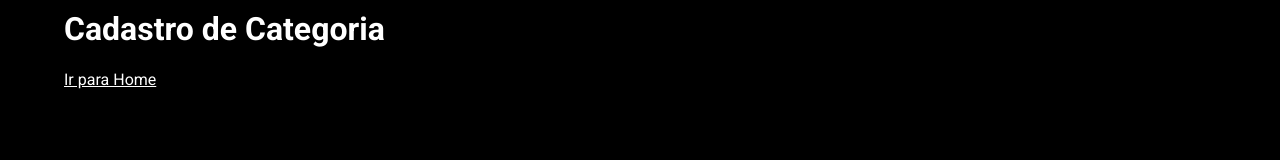
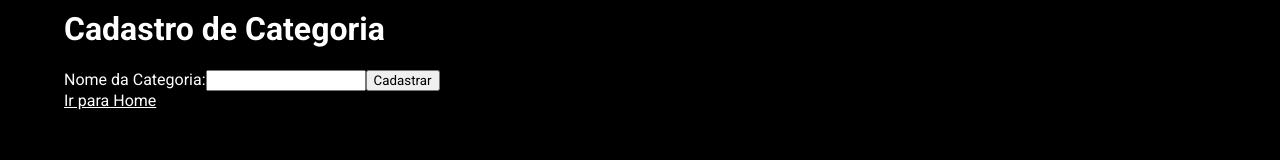
Before and after one commit to e-henrry/appflix, a React (Create React App) app: page /cadastro/categoria in a window 1280 px wide. Shown: the part 155-315 px from the top of the page. Built offline with nearby package versions, Linux system fonts and the light colour scheme.

Commit message:
Commit de Arquivos Dois

```diff
--- a/src/pages/cadastro/Categoria/index.js
+++ b/src/pages/cadastro/Categoria/index.js
@@ -6,6 +6,16 @@ function CadastroCategoria(){
     return(
         <PageDefault>
             <h1>Cadastro de Categoria</h1>
+            <form>
+                <label>
+                    Nome da Categoria:
+                    <input type="text"/>
+                </label>
+                <button>
+                    Cadastrar
+                </button>
+
+            </form>
             <Link to="/">
                 Ir para Home
             </Link>
```
